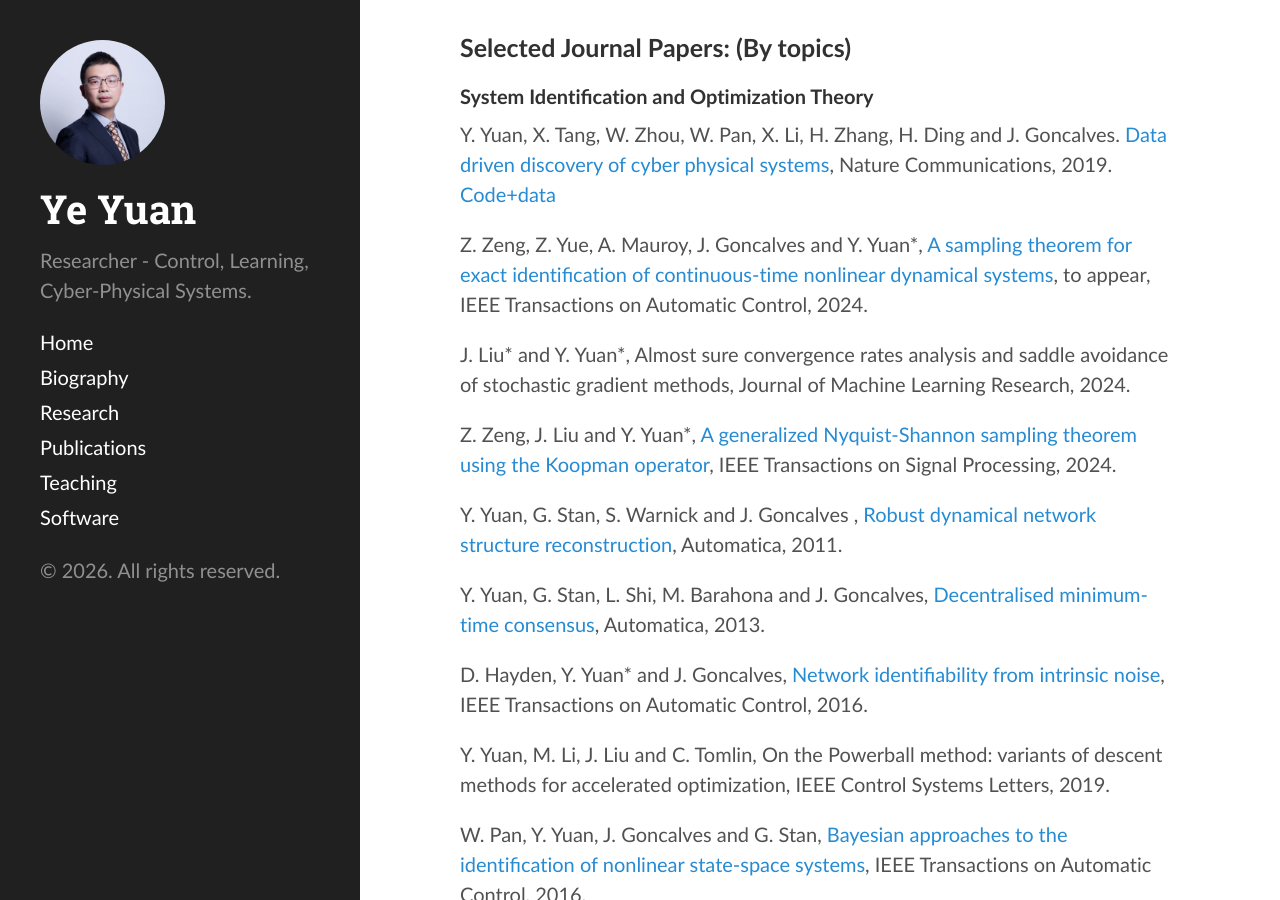
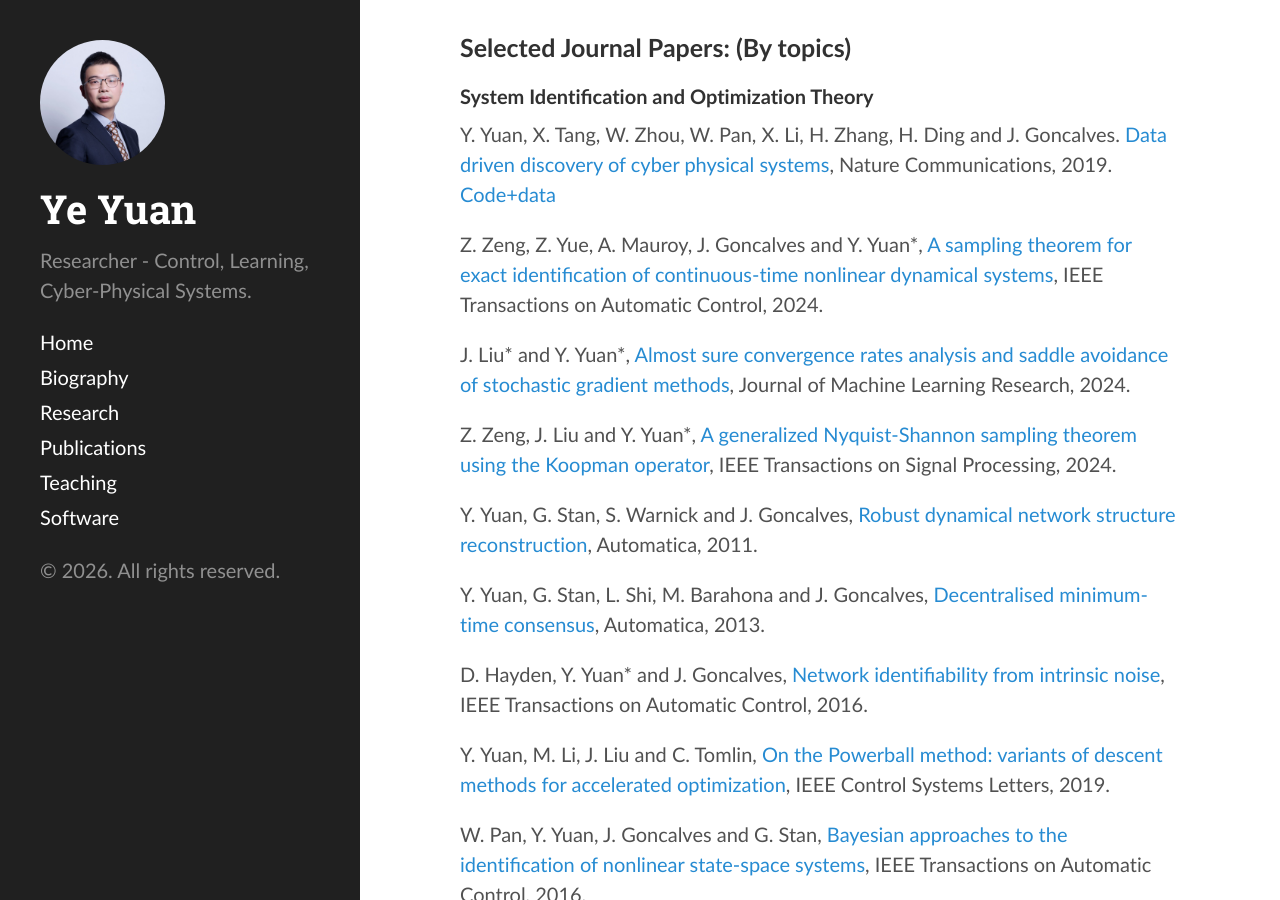
Before and after one commit to yy311/yy311.github.io, a Jekyll site: the page built from publication.md, in a window 1280 px wide and 900 px high, scrolled down 249 px. Built offline with Jekyll 4.4.1, drawn with Linux system fonts in a browser that asks for light colours; some of the changed text lies outside the part shown.

Commit message:
Update publication.md

```diff
--- a/publication.md
+++ b/publication.md
@@ -15,19 +15,19 @@
 
 Y. Yuan, X. Tang, W. Zhou, W. Pan, X. Li, H. Zhang, H. Ding and J. Goncalves. [Data driven discovery of cyber physical systems](https://www.nature.com/articles/s41467-019-12490-1), Nature Communications, 2019. [Code+data](https://github.com/HAIRLAB/CPSid)
 
-Z. Zeng, Z. Yue, A. Mauroy, J. Goncalves and Y. Yuan*, [A sampling theorem for exact identification of continuous-time nonlinear dynamical systems](https://arxiv.org/abs/2204.14021), to appear, IEEE Transactions on Automatic Control, 2024.
+Z. Zeng, Z. Yue, A. Mauroy, J. Goncalves and Y. Yuan*, [A sampling theorem for exact identification of continuous-time nonlinear dynamical systems](https://arxiv.org/abs/2204.14021), IEEE Transactions on Automatic Control, 2024.
 
-J. Liu* and Y. Yuan*, Almost sure convergence rates analysis and saddle avoidance of stochastic gradient methods, Journal of Machine Learning Research, 2024.
+J. Liu* and Y. Yuan*, [Almost sure convergence rates analysis and saddle avoidance of stochastic gradient methods](https://www.jmlr.org/papers/v25/23-1436.html), Journal of Machine Learning Research, 2024.
 
 Z. Zeng, J. Liu and Y. Yuan*, [A generalized Nyquist-Shannon sampling theorem using the Koopman operator](https://arxiv.org/abs/2303.01927), IEEE Transactions on Signal Processing, 2024.
 
-Y. Yuan, G. Stan, S. Warnick and J. Goncalves , [Robust dynamical network structure reconstruction](http://www.sciencedirect.com/science/article/pii/S0005109811001828), Automatica, 2011.
+Y. Yuan, G. Stan, S. Warnick and J. Goncalves, [Robust dynamical network structure reconstruction](http://www.sciencedirect.com/science/article/pii/S0005109811001828), Automatica, 2011.
 
 Y. Yuan, G. Stan, L. Shi, M. Barahona and J. Goncalves, [Decentralised minimum-time consensus](http://www.sciencedirect.com/science/article/pii/S0005109813000794), Automatica, 2013.
 
 D. Hayden, Y. Yuan* and J. Goncalves, [Network identifiability from intrinsic noise](https://ieeexplore.ieee.org/document/7784731), IEEE Transactions on Automatic Control, 2016.
 
-Y. Yuan, M. Li, J. Liu and C. Tomlin, On the Powerball method: variants of descent methods for accelerated optimization, IEEE Control Systems Letters, 2019.
+Y. Yuan, M. Li, J. Liu and C. Tomlin, [On the Powerball method: variants of descent methods for accelerated optimization](https://ieeexplore.ieee.org/document/8701500), IEEE Control Systems Letters, 2019.
 
 W. Pan, Y. Yuan, J. Goncalves and G. Stan, [Bayesian approaches to the identification of nonlinear state-space systems](http://arxiv.org/pdf/1408.3549v5.pdf), IEEE Transactions on Automatic Control, 2016.
 
@@ -56,11 +56,11 @@
 
 = natural and healthcare systems
 
-L. Yan, H. Zhang, J. Goncalves, ..., S. Li, H. Xu, and Y. Yuan*, [An interpretable mortality prediction model for COVID-19 patients]( https://doi.org/10.1038/s42256-020-0180-7), Nature Machine Intelligence, 2020. [Code](https://github.com/HAIRLAB/Pre_Surv_COVID_19), [Web-interface](http://silkworm.xin:8084">web interface).
+L. Yan, H. Zhang, J. Goncalves, ..., S. Li*, H. Xu* and Y. Yuan*, [An interpretable mortality prediction model for COVID-19 patients]( https://doi.org/10.1038/s42256-020-0180-7), Nature Machine Intelligence, 2020. [Code](https://github.com/HAIRLAB/Pre_Surv_COVID_19), [Web-interface](http://silkworm.xin:8084">web interface).
 
-H. Zhu, ..., Y. Yuan* and X. Yang*, Four-channel ECG as a single source for early diagnosis of cardiac hypertrophy and dilation—a deep learning approach, The New England Journal of Medicine AI, 2024.
+H. Zhu, ..., Y. Yuan* and X. Yang*, [Four-channel ECG as a single source for early diagnosis of cardiac hypertrophy and dilation—a deep learning approach](https://ai.nejm.org/doi/abs/10.1056/AIoa2300297), The New England Journal of Medicine AI, 2024.
 
-H. Zhu, C. Cheng, ..., X. Yang, and Y. Yuan*, [Automatic multi-label ECG diagnosis of impulse or conduction abnormalities with deep learning: a cohort study](https://www.thelancet.com/journals/landig/article/PIIS2589-7500(20)30107-2/fulltext), Lancet Digital Health, 2020.
+H. Zhu, C. Cheng, ..., X. Yang* and Y. Yuan*, [Automatic multi-label ECG diagnosis of impulse or conduction abnormalities with deep learning: a cohort study](https://www.thelancet.com/journals/landig/article/PIIS2589-7500(20)30107-2/fulltext), Lancet Digital Health, 2020.
 
 E. Herrero, E. Kolmos, N. Bujdoso, Y. Yuan, ..., A. Webb, J. Gonçalves and S. Davis, [Early Flowering4 recruitment of Early Flowering3 in the nucleus sustains the Arabidopsis circadian clock](http://www.plantcell.org/content/early/2012/02/07/tpc.111.093807.abstract), the Plant Cell, 2012.
 
```
